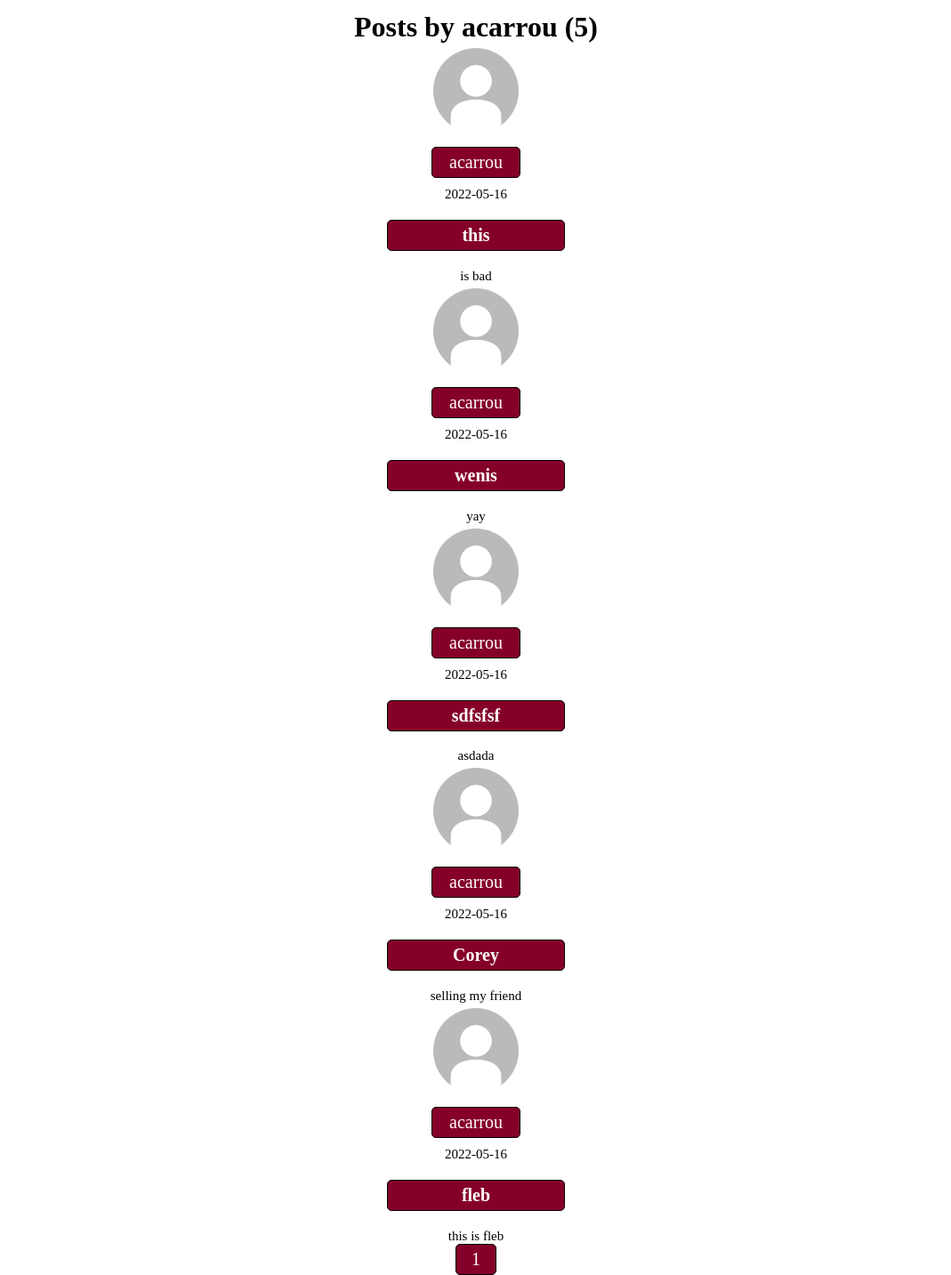
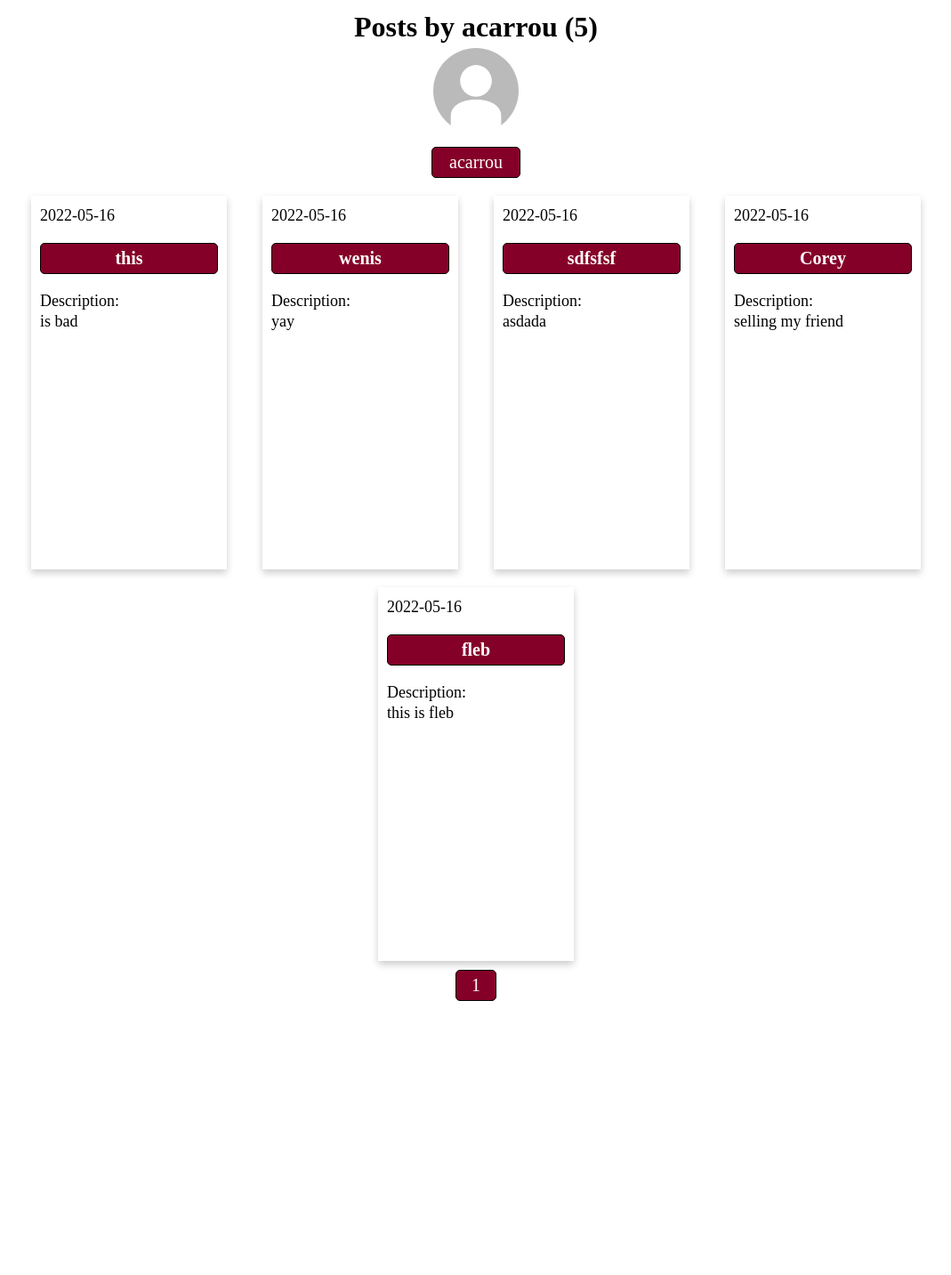
Before and after one commit to marymarkart/CMPE131-02-Team5, a Flask app: a page that uses flask_project_T5/project/templates/user_posts.html in a window 1280 px wide. Shown: the part 53-1486 px from the top of the page at 89% size, without its empty margins (105-1174 px from the left). After the commit the page ends 1178 px from the top, so only its background shows below. Run offline with Flask 2, Linux system fonts and the light colour scheme; data comes from the database, SQL or seed files in the repository; some libraries are stand-ins or nearby versions.

Commit message:
Edited User Posts page

```diff
--- a/flask_project_T5/project/routes.py
+++ b/flask_project_T5/project/routes.py
@@ -1,3 +1,4 @@
+from email.mime import image
 import os
 import secrets
 from PIL import Image
@@ -228,4 +229,5 @@ def user_posts(username):
     posts = Post.query.filter_by(author=user)\
         .order_by(Post.date_posted.desc())\
         .paginate(page=page, per_page=5)
-    return render_template('user_posts.html', posts=posts, user=user)
+    image_file = url_for('static', filename='profile_pics/' + user.image_file)
+    return render_template('user_posts.html', posts=posts, user=user, image_file=image_file)
--- a/flask_project_T5/project/static/splash.css
+++ b/flask_project_T5/project/static/splash.css
@@ -190,6 +190,15 @@ h1 {
     margin: 10px 20px;
 }
 
+.user-post{
+    padding: 10px;
+    box-shadow: 0 4px 8px 0 rgba(0,0,0,0.2);
+    background-color: white;
+    width: 200px;
+    height: 400px;
+    margin: 10px 20px;
+}
+
 .post a.button {
     width: 100%;
     outline: 0;
--- a/flask_project_T5/project/templates/user_posts.html
+++ b/flask_project_T5/project/templates/user_posts.html
@@ -1,19 +1,22 @@
 {% extends "layout.html" %}
 {% block content %}
     <h1 class="mb-3">Posts by {{ user.username }} ({{ posts.total }})</h1>
+    <img class="profile-image" src="{{ image_file }}" height="96" width="96">
+    <a class="medium-button" href="{{ url_for('user_posts', username=user.username) }}">{{ user.username }}</a>
+    <div class="flex-container">
       {% for post in posts.items %}
-        <article class="media content-section">
-          <img class="profile-image"  height="96" width="96" src="{{ url_for('static', filename='profile_pics/' + post.author.image_file) }}">
+      <article class="user-post">
         <div class="media-body">
           <div class="article-metadata">
-              <a class="medium-button" href="{{ url_for('user_posts', username=post.author.username) }}">{{ post.author.username }}</a>
-              <small class="text">{{ post.date_posted.strftime('%Y-%m-%d') }}</small>
+            <small class="post-text">{{ post.date_posted.strftime('%Y-%m-%d') }}</small>
           </div>
           <h2><a class="button" href="{{ url_for('post', post_id=post.id) }}">{{ post.title }}</a></h2>
-            <p class="text">{{ post.content }}</p>
+          <p class="post-text">Description: </p>
+          <p class="post-text">{{ post.content }}</p>
         </div>
       </article>
       {% endfor %}
+    </div>
     {% for page_num in posts.iter_pages(left_edge=1, right_edge=1, left_current=1, right_current=2) %}
       {% if page_num %}
         {% if posts.page == page_num %}
```
Lines whose indentation alone changed are shown as unchanged.
